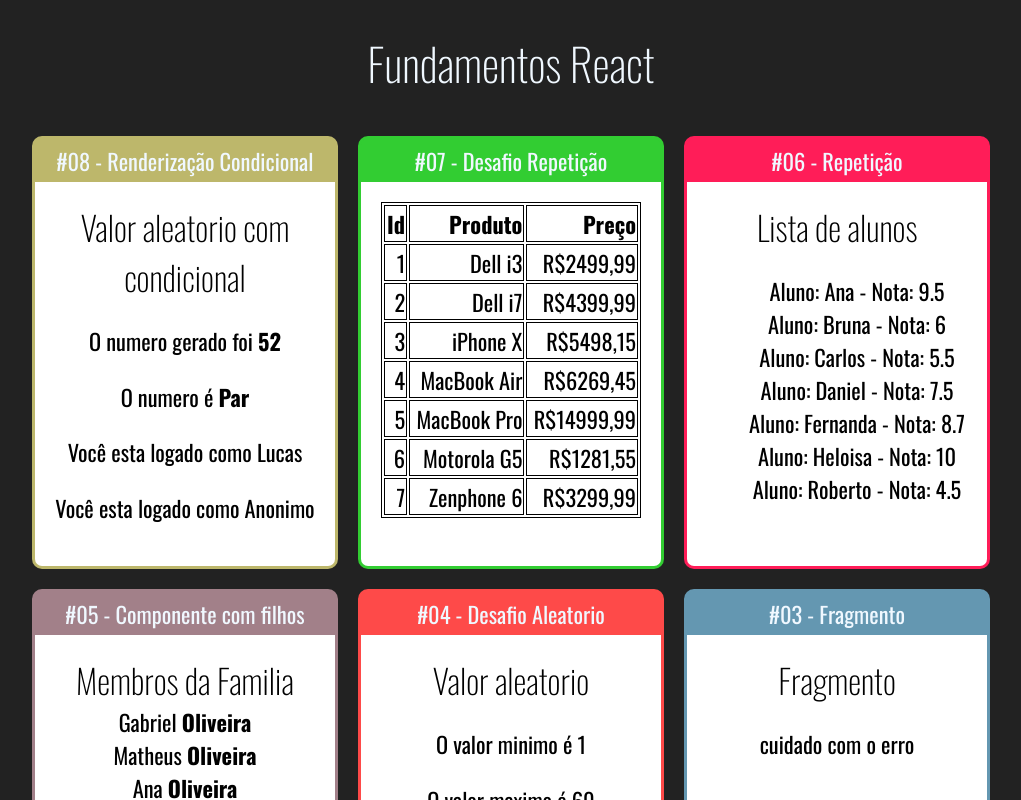
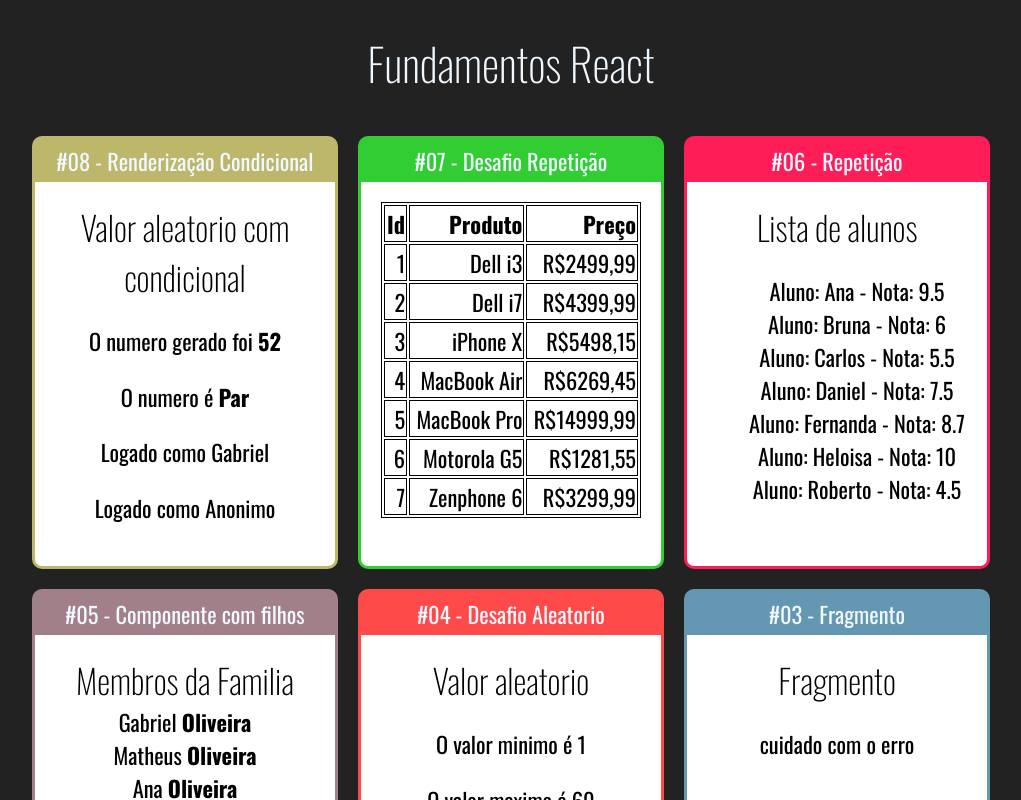
Before and after one commit to prgoliveira/React-COD3R, a React (Create React App) app in the folder fundamentos-react/: page / in a window 1280 px wide. Shown: the top 800 px of the page, without its empty margins (129-1150 px from the left). Built offline with nearby package versions, Linux system fonts and the light colour scheme.

Commit message:
Fazendo melhorias na utilizaçao de condicional e aplicando limpeza em algumas partes do codigo

```diff
--- a/fundamentos-react/src/App.jsx
+++ b/fundamentos-react/src/App.jsx
@@ -26,17 +26,17 @@ export default _ => {
             <div className="Cards" >
 
                 <Card titulo="#08 - Renderização Condicional" color="#BDB76B" >
-                    <ParOuImpar min={1} max={60} ></ParOuImpar>
-                    <UsuarioInfo usuario={{nome:'Lucas'}}></UsuarioInfo>
-                    <UsuarioInfo usuario={{email:'lucas@gmail.com'}}></UsuarioInfo>
+                    <ParOuImpar min={1} max={60} />
+                    <UsuarioInfo usuario={{ nome: 'Gabriel' }} />
+                    <UsuarioInfo />
                 </Card>
 
                 <Card titulo="#07 - Desafio Repetição" color="#32CD32" >
-                    <ListaProdutos></ListaProdutos>
+                    <ListaProdutos />
                 </Card>
 
                 <Card titulo="#06 - Repetição" color="#ff1d58" >
-                    <ListaAlunos></ListaAlunos>
+                    <ListaAlunos />
                 </Card>
 
                 <Card titulo="#05 - Componente com filhos" color="#a28089" >
@@ -63,7 +63,7 @@ export default _ => {
                 </Card>
 
                 <Card titulo="#01 - Primeiro componente" color="#7bc043" >
-                    <Primeiro></Primeiro>
+                    <Primeiro />
                 </Card>
 
             </div>
--- a/fundamentos-react/src/components/condicional/UsuarioInfo.jsx
+++ b/fundamentos-react/src/components/condicional/UsuarioInfo.jsx
@@ -1,17 +1,17 @@
 import React from 'react'
-import If from './if'
+import If, { Else } from './if'
 
-export default props =>{
+export default props => {
 
     const usuario = props.usuario || {}
 
-    return(
+    return (
         <div>
             <If test={usuario && usuario.nome}>
-                <p>Você esta logado como {usuario.nome}</p>
-            </If>
-            <If test={!usuario || !usuario.nome}>
-                <p>Você esta logado como Anonimo</p>
+                <p>Logado como {usuario.nome}</p>
+                <Else test={!usuario || !usuario.nome}>
+                    <p>Logado como Anonimo</p>
+                </Else>
             </If>
         </div>
     )
--- a/fundamentos-react/src/components/condicional/if.js
+++ b/fundamentos-react/src/components/condicional/if.js
@@ -1,7 +1,17 @@
 export default props => {
-    if(props.test){
-        return props.children
-    } else {
-        return false
-    }
+
+    const { children, test } = props
+
+    const elseChild = children.filter(child => child.type && child.type.name === 'Else')[0]
+
+    const ifChildren = children.filter(child => child !== elseChild)
+
+    if (test) return ifChildren
+
+    else if (elseChild) return elseChild
+
+    else return false
+
 }
+
+export const Else = props => props.children
```
